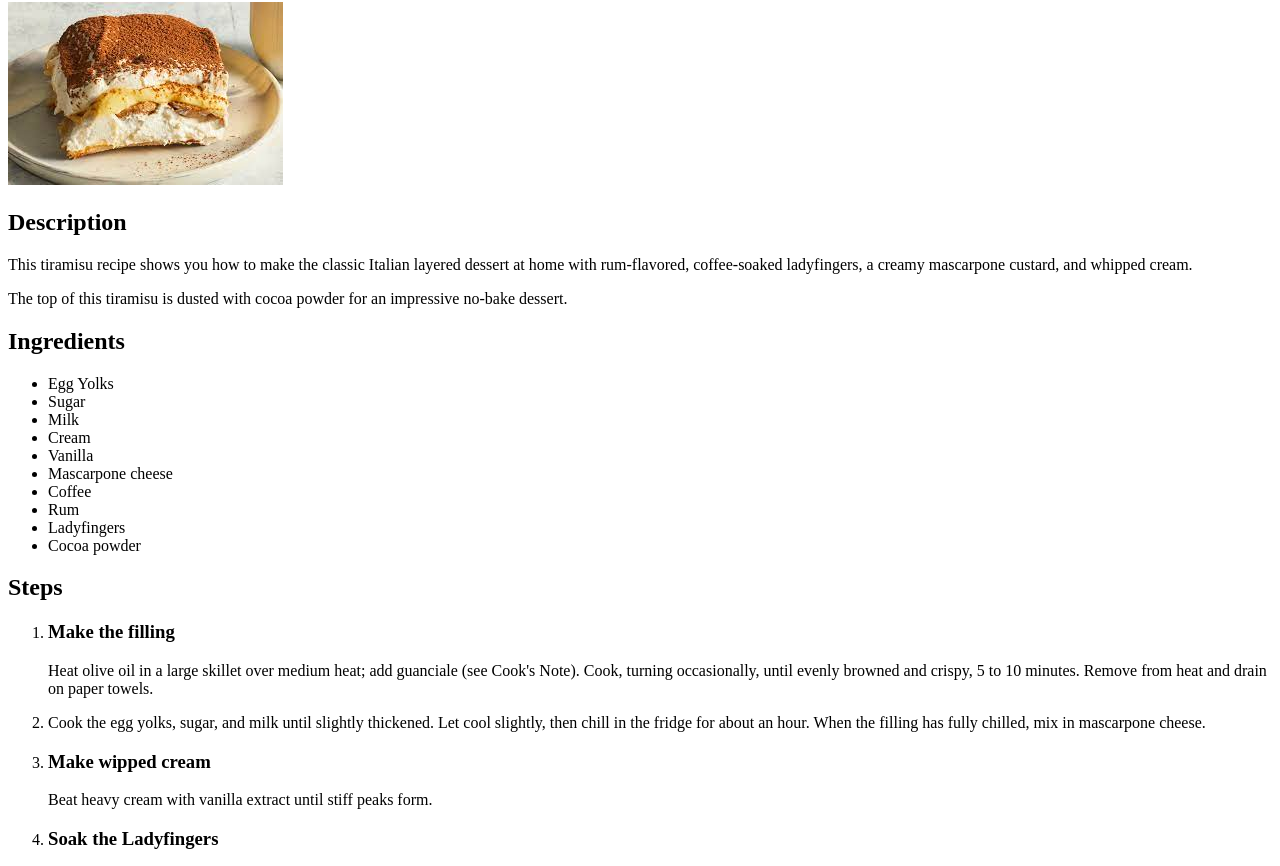
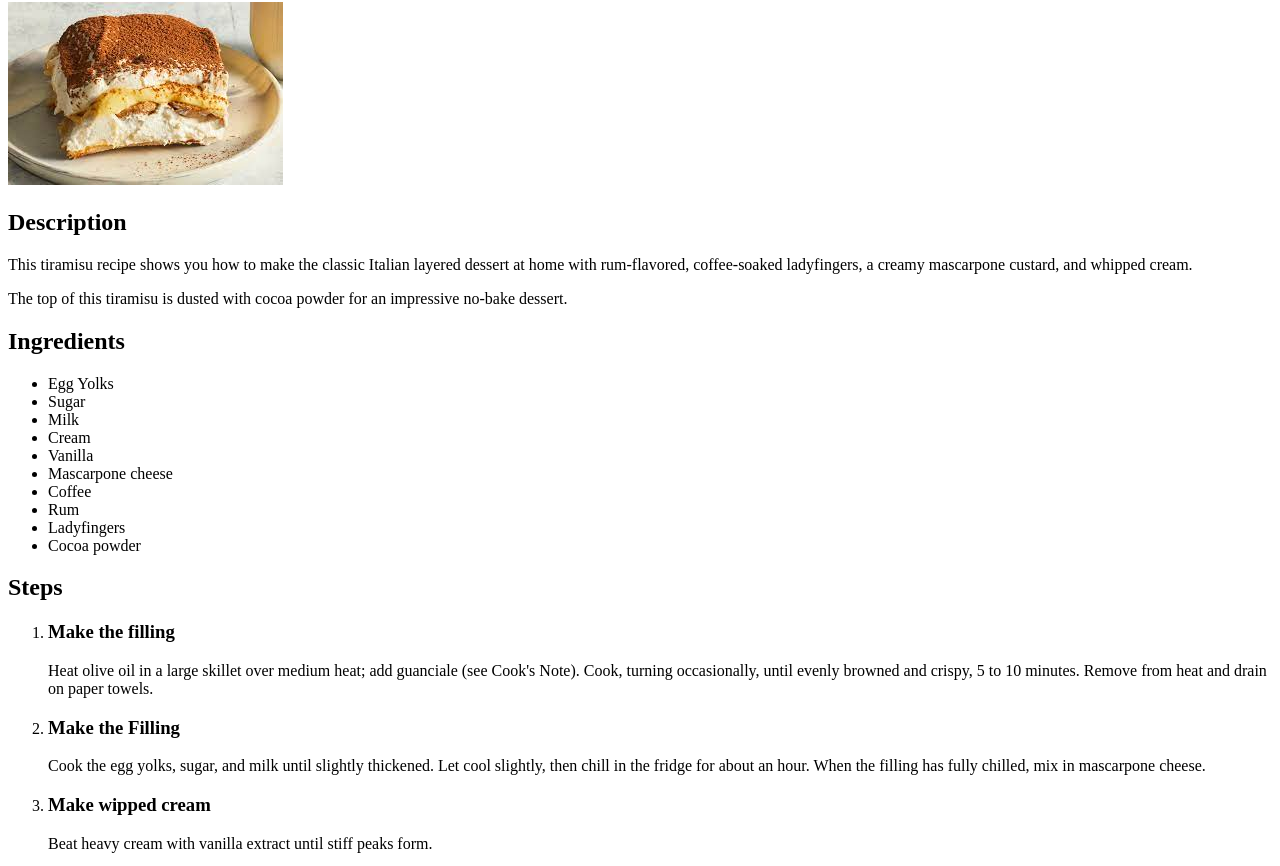
Before and after one commit to ItaloP23/odin-recipes, a plain HTML site: page recipes/tiramisu.html in a window 1280 px wide. Shown: the part 78-944 px from the top of the page. Drawn offline with Linux system fonts and the light colour scheme.

Commit message:
Fix step number 2 in tiramisu recipe

```diff
--- a/recipes/tiramisu.html
+++ b/recipes/tiramisu.html
@@ -35,6 +35,7 @@
                 <p>Heat olive oil in a large skillet over medium heat; add guanciale (see Cook's Note). Cook, turning occasionally, until evenly browned and crispy, 5 to 10 minutes. Remove from heat and drain on paper towels.</p>
             </li>
             <li>
+                <h3>Make the Filling</h3>
                 <p>
                     Cook the egg yolks, sugar, and milk until slightly thickened. Let cool slightly, then chill in the fridge for about an hour. When the filling has fully chilled, mix in mascarpone cheese.
                 </p>
```
